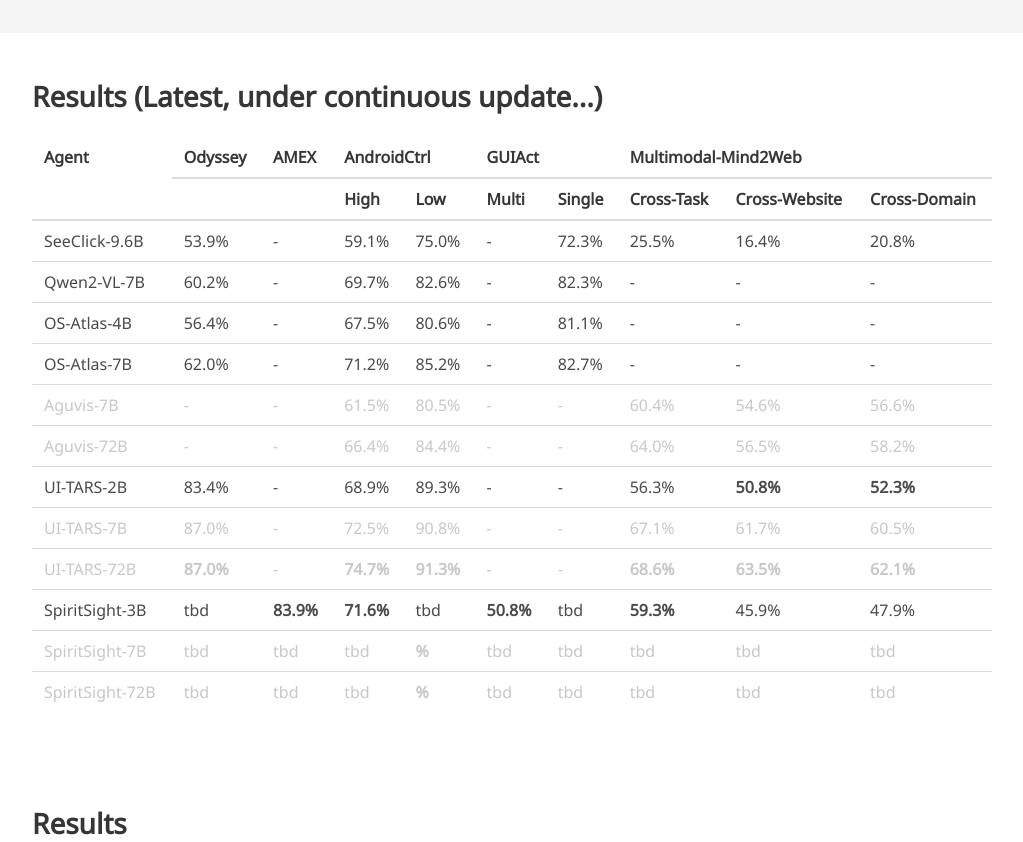
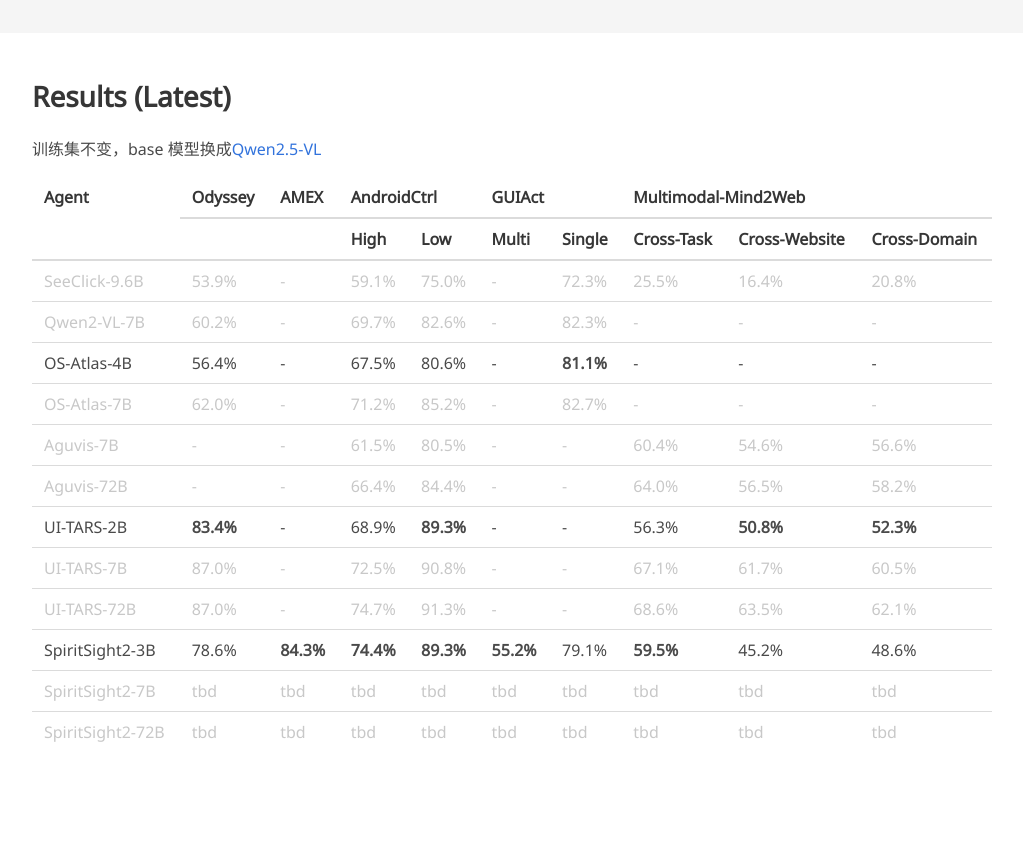
Before and after one commit to hzhiyuan/SpiritSight-Agent, a plain HTML site: page index.html in a window 1280 px wide. Shown: the part 1246-2088 px from the top of the page, without its empty margins (128-1151 px from the left). Drawn offline with nearby package versions, Linux system fonts and the light colour scheme; some icons are missing; a web font is replaced by a local one.

Commit message:
更新数据集链接和最新结果

```diff
--- a/index.html
+++ b/index.html
@@ -98,9 +98,10 @@
                 </span>
 
                 <span class="link-block">
-                  <a href="" target="_blank" class="external-link button is-normal is-rounded is-dark">
+                  <a href="https://huggingface.co/datasets/SenseLLM/GUI-Lasagne-L1" target="_blank"
+                    class="external-link button is-normal is-rounded is-dark">
                     <span class="icon">🤗</span>
-                    <span>Dataset - Coming Soon...</span>
+                    <span>Dataset</span>
                   </a>
                 </span>
               </div>
@@ -165,7 +166,8 @@
 
   <section class="section" id="BibTeX">
     <div class="container is-max-desktop content">
-      <h2 class="title">Results (Latest, under continuous update...)</h2>
+      <h2 class="title">Results (Latest)</h2>
+      <p>训练集不变，base 模型换成<a href="https://huggingface.co/Qwen/Qwen2.5-VL-3B-Instruct">Qwen2.5-VL</a></p>
       <table>
         <thead>
           <tr>
@@ -189,7 +191,7 @@
           </tr>
         </thead>
         <tbody>
-          <tr>
+          <tr style="color: rgb(200, 200, 200);">
             <td>SeeClick-9.6B</td>
             <td>53.9%</td>
             <td>-</td>
@@ -201,7 +203,7 @@
             <td>16.4%</td>
             <td>20.8%</td>
           </tr>
-          <tr>
+          <tr style="color: rgb(200, 200, 200);">
             <td>Qwen2-VL-7B</td>
             <td>60.2%</td>
             <td>-</td>
@@ -220,12 +222,12 @@
             <td>67.5%</td>
             <td>80.6%</td>
             <td>-</td>
-            <td>81.1%</td>
+            <td><b>81.1%</b></td>
             <td>-</td>
             <td>-</td>
             <td>-</td>
           </tr>
-          <tr>
+          <tr style="color: rgb(200, 200, 200);">
             <td>OS-Atlas-7B</td>
             <td>62.0%</td>
             <td>-</td>
@@ -263,10 +265,10 @@
           </tr>
           <tr>
             <td>UI-TARS-2B</td>
-            <td>83.4%</td>
+            <td><b>83.4%</b></td>
             <td>-</td>
             <td>68.9%</td>
-            <td>89.3%</td>
+            <td><b>89.3%</b></td>
             <td>-</td>
             <td>-</td>
             <td>56.3%</td>
@@ -287,34 +289,34 @@
           </tr>
           <tr style="color: rgb(200, 200, 200);">
             <td>UI-TARS-72B</td>
-            <td><b>87.0%</b></td>
+            <td>87.0%</td>
             <td>-</td>
-            <td><b>74.7%</b></td>
-            <td><b>91.3%</b></td>
+            <td>74.7%</td>
+            <td>91.3%</td>
             <td>-</td>
             <td>-</td>
-            <td><b>68.6%</b></td>
-            <td><b>63.5%</b></td>
-            <td><b>62.1%</b></td>
+            <td>68.6%</td>
+            <td>63.5%</td>
+            <td>62.1%</td>
           </tr>
           <tr>
-            <td>SpiritSight-3B</td>
-            <td>tbd</td>
-            <td><b>83.9%</b></td>
-            <td><b>71.6%</b></td>
-            <td>tbd</td>
-            <td><b>50.8%</b></td>
-            <td>tbd</td>
-            <td><b>59.3%</td>
-            <td>45.9%</td>
-            <td>47.9%</td>
+            <td>SpiritSight2-3B</td>
+            <td>78.6%</td>
+            <td><b>84.3%</b></td>
+            <td><b>74.4%</b></td>
+            <td><b>89.3%</b></td>
+            <td><b>55.2%</b></td>
+            <td>79.1%</td>
+            <td><b>59.5%</td>
+            <td>45.2%</td>
+            <td>48.6%</td>
           </tr>
           <tr style="color: rgb(200, 200, 200);">
-            <td>SpiritSight-7B</td>
+            <td>SpiritSight2-7B</td>
             <td>tbd</td>
             <td>tbd</td>
             <td>tbd</td>
-            <td><b>%</b></td>
+            <td>tbd</td>
             <td>tbd</td>
             <td>tbd</td>
             <td>tbd</td>
@@ -322,11 +324,11 @@
             <td>tbd</td>
           </tr>
           <tr style="color: rgb(200, 200, 200);">
-            <td>SpiritSight-72B</td>
+            <td>SpiritSight2-72B</td>
             <td>tbd</td>
             <td>tbd</td>
             <td>tbd</td>
-            <td><b>%</b></td>
+            <td>tbd</td>
             <td>tbd</td>
             <td>tbd</td>
             <td>tbd</td>
@@ -340,7 +342,7 @@
 
   <section class=" section" id="BibTeX">
     <div class="container is-max-desktop content">
-      <h2 class="title">Results</h2>
+      <h2 class="title">Results (Reported in the Paper)</h2>
       <!-- <h3 class="subtitle">Base model: InternVL2</h3> -->
       <table>
         <thead>
```
